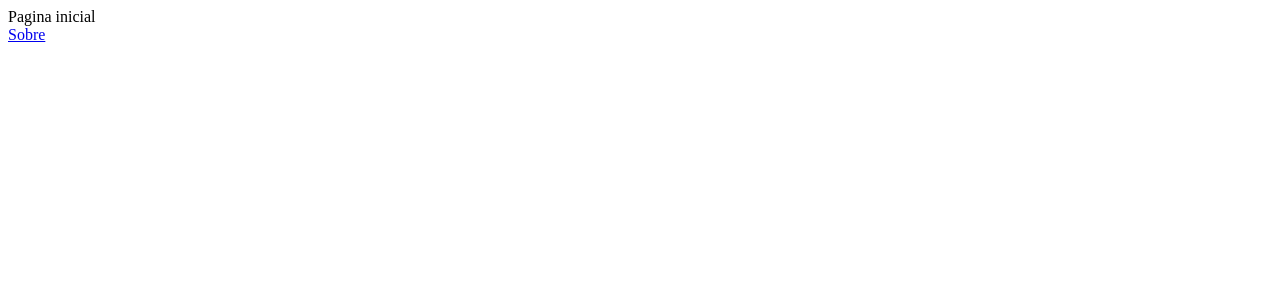
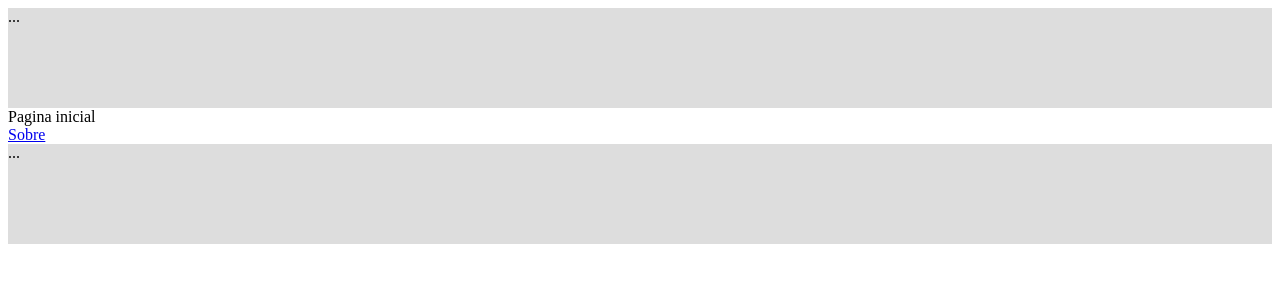
Before and after one commit to votanruchel/olx-clone, a React (Create React App) app in the folder frontend/: page / in a window 1280 px wide. Shown: the top 300 px of the page. Built offline with nearby package versions, Linux system fonts and the light colour scheme.

Commit message:
Creating template partials

```diff
--- a/frontend/package.json
+++ b/frontend/package.json
@@ -11,7 +11,8 @@
     "react-redux": "^7.2.0",
     "react-router-dom": "^5.1.2",
     "react-scripts": "3.4.0",
-    "redux": "^4.0.5"
+    "redux": "^4.0.5",
+    "styled-components": "^5.0.1"
   },
   "scripts": {
     "start": "react-scripts start",
--- a/frontend/src/App.js
+++ b/frontend/src/App.js
@@ -4,11 +4,23 @@
 import { BrowserRouter } from 'react-router-dom';
 import Routes from './Routes';
 
+import {Template} from './components/MainComponents';
+
+import Header from './components/partials/Header';
+
+import Footer from './components/partials/Footer';
+
 
 export default function Page() {
   return (
     <BrowserRouter>
-      <Routes/>
+      <Template>
+        <Header />
+
+        <Routes />
+
+        <Footer />
+      </Template>
     </BrowserRouter>
   );
 }
--- /dev/null
+++ b/frontend/src/components/MainComponents.js
@@ -0,0 +1,10 @@
+import styled from 'styled-components';
+
+
+export const Template = styled.div``;
+
+export const PageContainer = styled.div``;
+
+export const PageTitle = styled.h1``;
+
+export const PageBody = styled.div``;
--- /dev/null
+++ b/frontend/src/components/partials/Footer/index.js
@@ -0,0 +1,14 @@
+import React from 'react';
+
+import { FooterArea } from './styled';
+
+
+const Footer = () => {
+    return (
+        <FooterArea>
+            ...
+        </FooterArea>
+    )
+}
+
+export default Footer;
--- /dev/null
+++ b/frontend/src/components/partials/Footer/styled.js
@@ -0,0 +1,6 @@
+import styled from 'styled-components';
+
+export const FooterArea = styled.div`
+    height: 100px;
+    background-color:#DDD;
+`;
--- /dev/null
+++ b/frontend/src/components/partials/Header/index.js
@@ -0,0 +1,14 @@
+import React from 'react';
+
+import {HeaderArea} from './styled';
+
+
+const Header = () =>{
+    return(
+        <HeaderArea>
+            ...
+        </HeaderArea>
+    )
+}
+
+export default Header;
--- /dev/null
+++ b/frontend/src/components/partials/Header/styled.js
@@ -0,0 +1,6 @@
+import styled from 'styled-components';
+
+export const HeaderArea = styled.div`
+    height: 100px;
+    background-color:#DDD;
+`;
```
Also changed, not shown: 1 other file (tests, documents, lock files or other folders).
